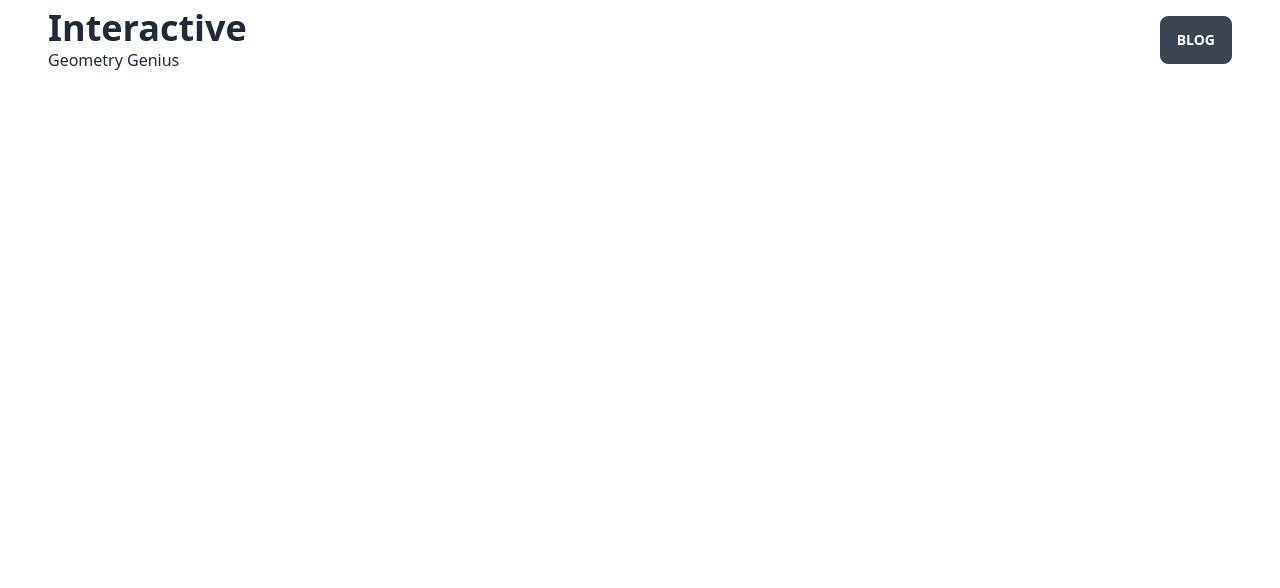
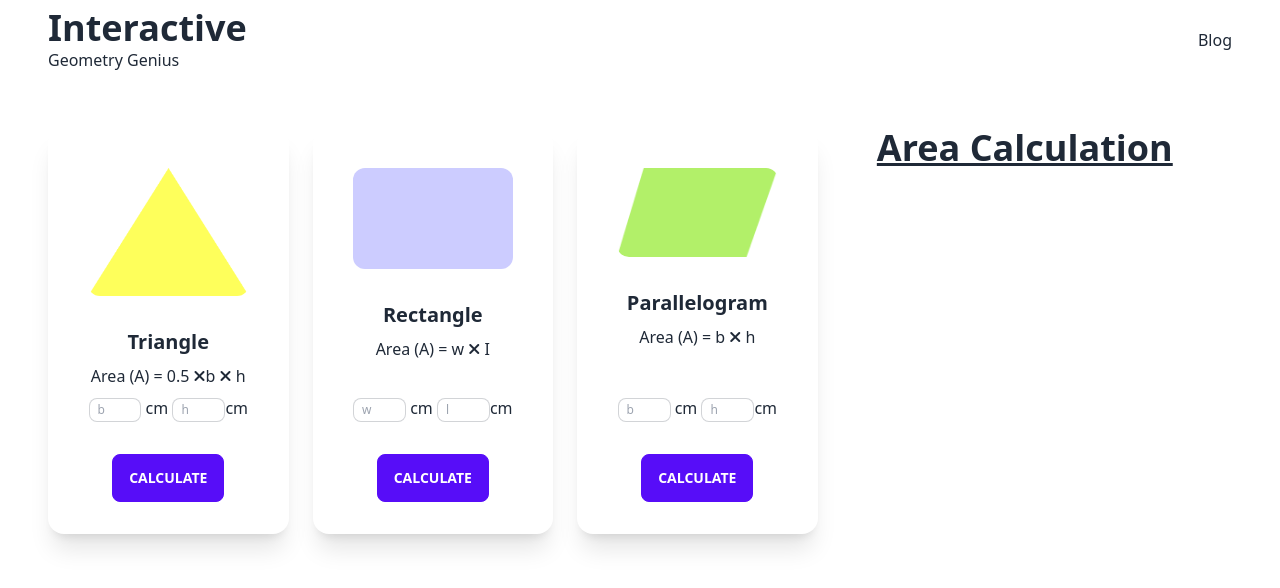
Before and after one commit to ForidaSweety/geometry-genius, a plain HTML site: page index.html in a window 1280 px wide. Drawn offline with nearby package versions, Linux system fonts and the light colour scheme.

Commit message:
card body

```diff
--- a/index.html
+++ b/index.html
@@ -5,6 +5,7 @@
     <meta http-equiv="X-UA-Compatible" content="IE=edge">
     <meta name="viewport" content="width=device-width, initial-scale=1.0">
     <title>Assignment-5</title>
+    <script src="https://kit.fontawesome.com/6d6230c717.js" crossorigin="anonymous"></script>
     <link href="https://cdn.jsdelivr.net/npm/daisyui@2.50.1/dist/full.css" rel="stylesheet" type="text/css" />
     <script src="https://cdn.tailwindcss.com"></script>
 </head>
@@ -19,14 +20,74 @@
             </div>
 
             <div class="navbar-end">
-              <button class="btn">Blog</button>
+              <button id="btn-submit">Blog</button>
             </div>
           </div>
     </header>
     <main>
+        <section class="lg:px-12 flex flex-col md:flex-row lg:flex-row">
+            <div class="products-details w-[65%] mt-12 grid md:grid-cols-2 lg:grid-cols-3 gap-6">
+                <!-- card-1 -->
+                <div class="card w-full bg-base-100 shadow-xl">
+                    <figure class="px-10 pt-10">
+                      <img src="images/triangle.png" alt="Triangle" class="rounded-xl" />
+                    </figure>
+                    <div class="card-body items-center text-center">
+                      <h2 class="card-title">Triangle</h2>
+                      <p>Area (A) = 0.5 <i class="fa-solid fa-xmark"></i>b <i class="fa-solid fa-xmark"></i> h</p>
+                     <div>
+                        <input type="text" placeholder="b" class="input input-bordered input-xs w-[30%] max-w-xs" /> cm
+                        <input type="text" placeholder="h" class="input input-bordered input-xs w-[30%] max-w-xs" />cm
+                     </div>
+                      <div class="card-actions mt-6">
+                        <button class="btn btn-primary">Calculate</button>
+                      </div>
+                    </div>
+                </div>
+                <!-- card-2 -->
+                <div class="card w-full bg-base-100 shadow-xl">
+                    <figure class="px-10 pt-10">
+                      <img src="images/rectangle.png" alt="Rectangle" class="rounded-xl" />
+                    </figure>
+                    <div class="card-body items-center text-center">
+                      <h2 class="card-title">Rectangle</h2>
+                      <p>Area (A) = w <i class="fa-solid fa-xmark"></i> I</p>
+                      <div>
+                        <input type="text" placeholder="w" class="input input-bordered input-xs w-[30%] max-w-xs" /> cm
+                        <input type="text" placeholder="l" class="input input-bordered input-xs w-[30%] max-w-xs" />cm
+                     </div>
+                      <div class="card-actions mt-6">
+                        <button class="btn btn-primary">Calculate</button>
+                      </div>
+                    </div>
+                </div>
+                <!-- card-3 -->
+                <div class="card w-full bg-base-100 shadow-xl">
+                    <figure class="px-10 pt-10">
+                      <img src="images/parallelogram.png" alt="Parallelogram" class="rounded-xl" />
+                    </figure>
+                    <div class="card-body items-center text-center">
+                      <h2 class="card-title">Parallelogram</h2>
+                      <p>Area (A) = b <i class="fa-solid fa-xmark"></i> h</p>
+                      <div>
+                        <input type="text" placeholder="b" class="input input-bordered input-xs w-[30%] max-w-xs" /> cm
+                        <input type="text" placeholder="h" class="input input-bordered input-xs w-[30%] max-w-xs" />cm
+                     </div>
+                      <div class="card-actions mt-6">
+                        <button class="btn btn-primary">Calculate</button>
+                      </div>
+                    </div>
+                </div>
 
+            </div>
+
+<!-- calculation part -->
+            <div class="cart-details w-full md:w-[35%] lg:w-[35%] mx-auto">
+                <h1 class="text-4xl text-center font-semibold underline mt-12">Area Calculation</h1>
+            </div>
+        </section>
     </main>
-    <script src="js/index.js"></script>
+    <script src="js/next.js"></script>
 
 </body>
 </html>
--- /dev/null
+++ b/js/next.js
@@ -0,0 +1,3 @@
+ document.getElementById('btn-submit').addEventListener('click', function(){
+    window.location.href = 'next.html'
+})
```
Also changed, not shown: next.html (added, +14 -0 lines), images/pi-symbol-icon.svg (added), js/index.js (deleted).
